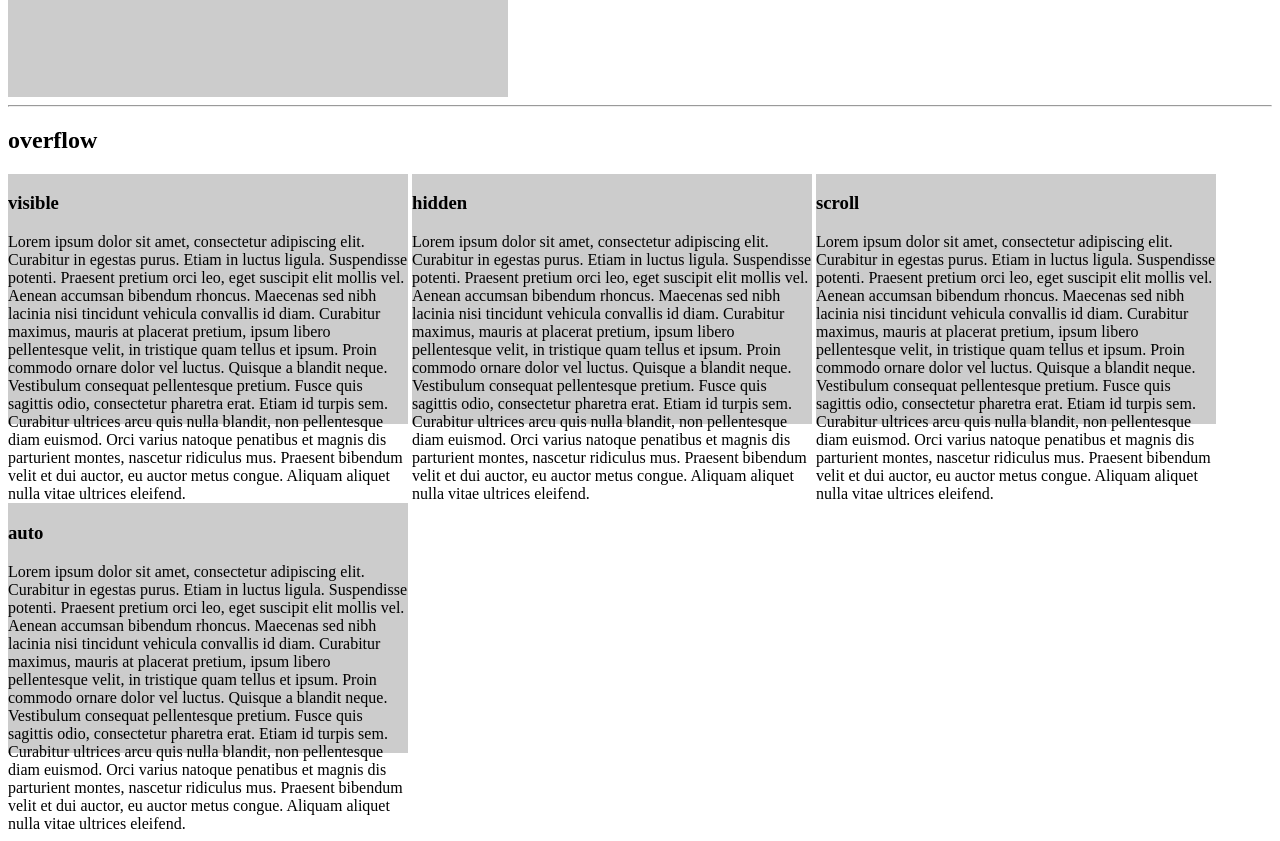
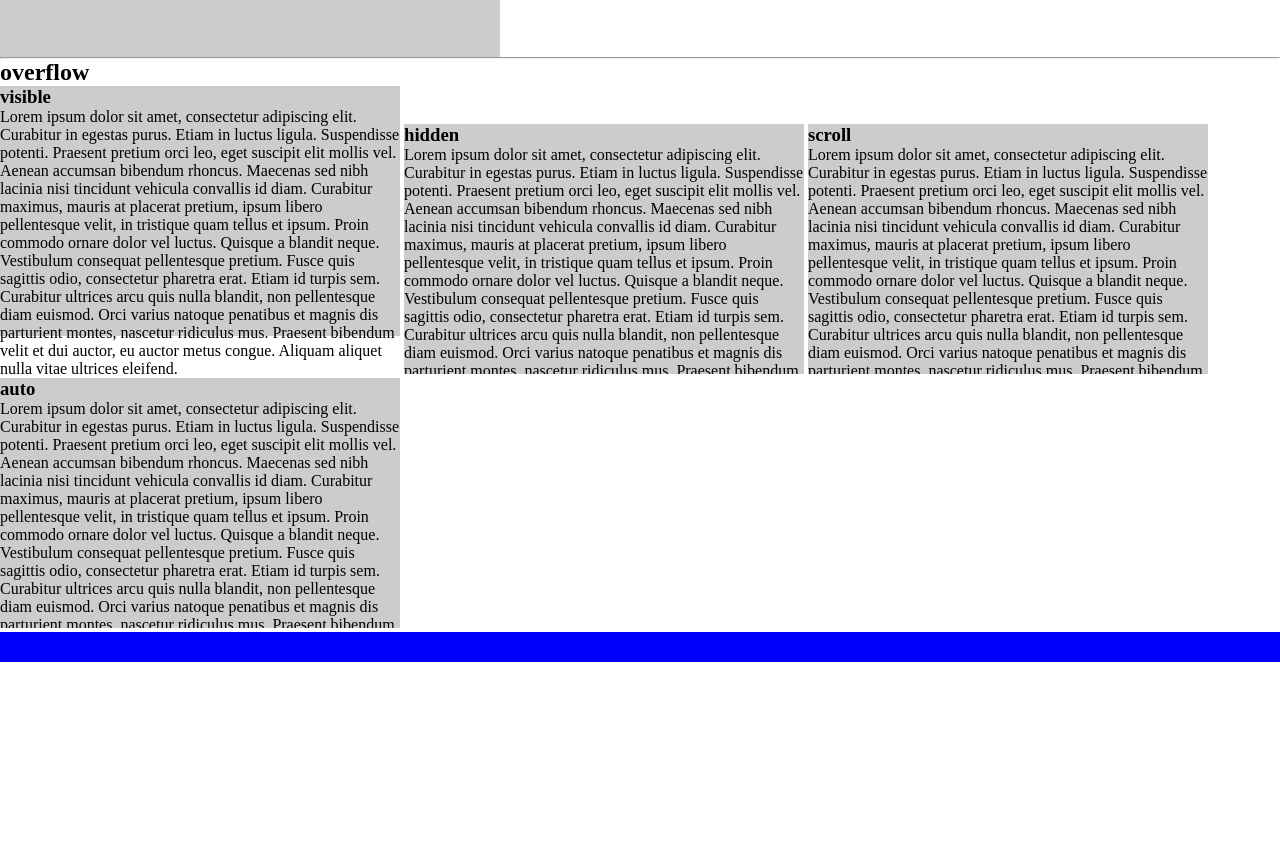
Before and after one commit to devJiraynor/web-basic-20240118, a plain HTML site: page css/8.CSS3_Position/css3_position_2.html in a window 1280 px wide. Shown: the part 470-1311 px from the top of the page. After the commit the page ends 1132 px from the top, so only its background shows below. Drawn offline with Linux system fonts and the light colour scheme.

Commit message:
2024.03.13. 12:50

```diff
--- a/css/8.CSS3_Position/css3_position_2.html
+++ b/css/8.CSS3_Position/css3_position_2.html
@@ -6,6 +6,15 @@
     <title>CSS 요소 위치 정의 2</title>
 
     <style>
+
+        * {
+            margin: 0px;
+        }
+
+        /* 스크롤바 제거 */
+        *::-webkit-scrollbar {
+            display: none;
+        }
 
         /*
             z-index 속성 : 지정된 숫자가 높을 수록 앞에 출력되도록 하는 속성
@@ -54,8 +63,8 @@
             overflow 속성 : 자식 요소가 부모 요소 크기를 벗어났을 때 처리하는 방법
                 - visible : 영역을 벗어난 부분을 표시 (기본값)
                 - hidden : 영역을 벗어난 부분을 잘라냄
-                -
-                -
+                - scroll : 영역이 벗어난 부분이 없어도 스크롤 바를 표시
+                - auto : 영역이 벗어난 부분이 있을 때 스크롤 바를 표시
         */
         .inline-block-parent {
             display: inline-block;
@@ -63,7 +72,10 @@
             height: 250px;
             background-color: rgba(0, 0, 0, 0.2);
         }
-
+        .overflow-visible { overflow: visible; }
+        .overflow-hidden { overflow: hidden; }
+        .overflow-scroll { overflow: scroll; }
+        .overflow-auto { overflow: auto; }
 
 
     </style>
@@ -103,5 +115,7 @@
         <p>Lorem ipsum dolor sit amet, consectetur adipiscing elit. Curabitur in egestas purus. Etiam in luctus ligula. Suspendisse potenti. Praesent pretium orci leo, eget suscipit elit mollis vel. Aenean accumsan bibendum rhoncus. Maecenas sed nibh lacinia nisi tincidunt vehicula convallis id diam. Curabitur maximus, mauris at placerat pretium, ipsum libero pellentesque velit, in tristique quam tellus et ipsum. Proin commodo ornare dolor vel luctus. Quisque a blandit neque. Vestibulum consequat pellentesque pretium. Fusce quis sagittis odio, consectetur pharetra erat. Etiam id turpis sem. Curabitur ultrices arcu quis nulla blandit, non pellentesque diam euismod. Orci varius natoque penatibus et magnis dis parturient montes, nascetur ridiculus mus. Praesent bibendum velit et dui auctor, eu auctor metus congue. Aliquam aliquet nulla vitae ultrices eleifend.</p>
     </div>
 
+    <div style="width: 100vw; height: 30px; background-color: blue;"></div>
+
 </body>
 </html>
```
Also changed, not shown: css/9.CSS3_Float/css3_float.html (+10 -6 lines).
